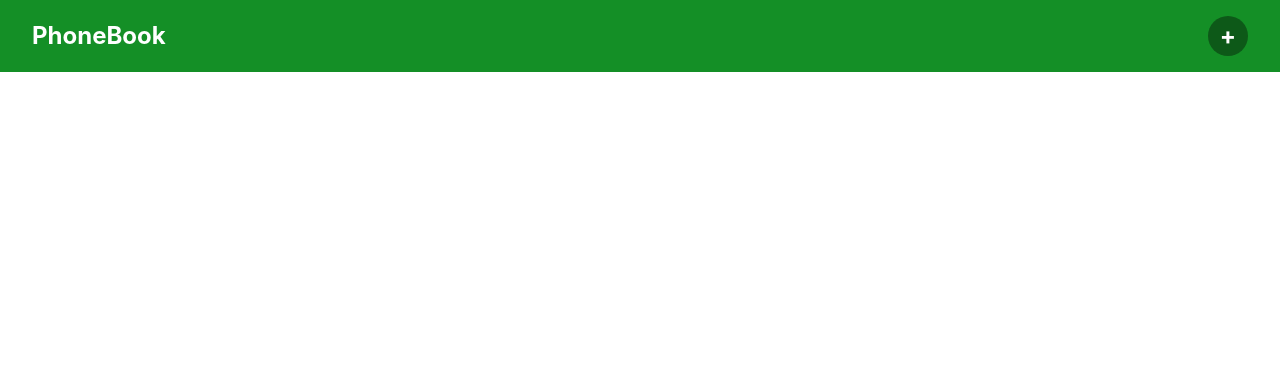
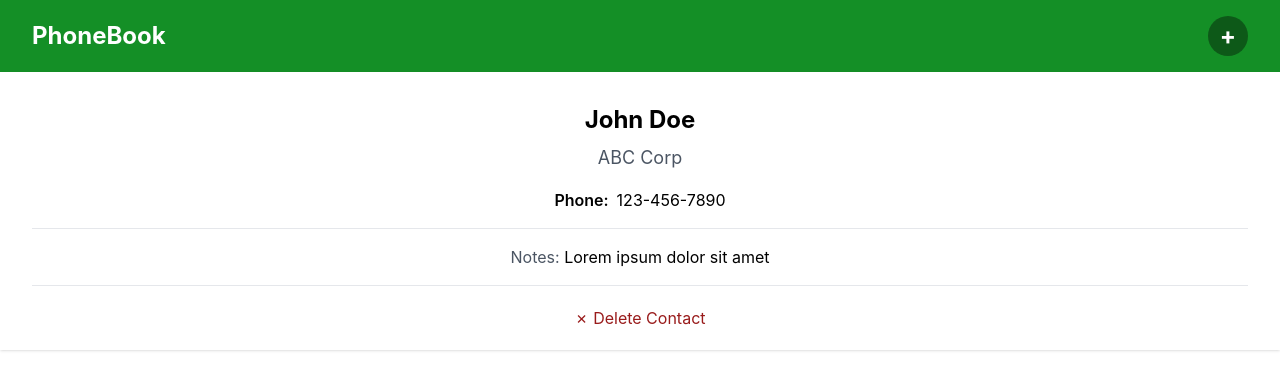
Before and after one commit to aaa2002/React-Phonebook, a React (Create React App) app: page /view/1 in a window 1280 px wide. Before the commit this address had no page. Shown: the top 390 px of the page. Built offline with nearby package versions, Linux system fonts and the light colour scheme.

Commit message:
Commit #3 - View person & Delete Operation

```diff
--- a/src/App.tsx
+++ b/src/App.tsx
@@ -3,10 +3,10 @@ import logo from "./logo.svg";
 import "./styles.css";
 import { BrowserRouter as Router, Routes, Route, Link } from "react-router-dom";
 
-
 import PhonebookTable from "./components/PhonebookTable";
 import NavBar from "./components/NavBar";
 import AddPerson from "./components/AddPerson";
+import PersonView from "./components/PersonView";
 
 function App() {
   return (
@@ -16,6 +16,7 @@ function App() {
         <Routes>
           <Route path="/" element={<PhonebookTable />} />
           <Route path="/add" element={<AddPerson />} />
+          <Route path="/view/:id" element={<PersonView />} />
         </Routes>
       </Router>
     </div>
--- a/src/components/PersonView.tsx
+++ b/src/components/PersonView.tsx
@@ -1,9 +1,61 @@
-import React from 'react'
+import React from "react";
+import { useParams } from "react-router-dom";
+import mockData from "../data/mockData";
+import { useNavigate } from "react-router-dom";
 
 function PersonView() {
+  const navigate = useNavigate();
+  const { id } = useParams();
+  const currentId = parseInt(String(id), 10);
+  console.log(currentId);
+
+  const person = mockData.find((item) => item.id === currentId);
+
+  const handleDelete = () => {
+    const indexToDelete = mockData.findIndex((item) => item.id === currentId);
+    if (indexToDelete !== -1) {
+      mockData.splice(indexToDelete, 1);
+    }
+    navigate("/");
+  };
+
   return (
-    <div>PersonView</div>
-  )
+    <div className="px-8 pt-8 bg-white shadow">
+      {person ? (
+        <div className="flex flex-col items-center">
+          <h1 className="text-2xl font-bold mb-2">
+            {person ? person.firstName + " " + person.lastName : ""}
+          </h1>
+          <h2 className="text-lg text-gray-600 mb-4">
+            {person ? person.company : ""}
+          </h2>
+
+          <div className="flex align-center mb-4">
+            <h3 className="mr-2 font-semibold">Phone:</h3>
+            <h3>{person ? person.phoneNumber : ""}</h3>
+          </div>
+
+          <hr className="border-gray-200 w-full" />
+
+          <div className="flex flex-row">
+            <p className="text-md text-gray-600 my-4">Notes:&nbsp;</p>
+            <p className="mt-4">{person ? person.notes : ""}</p>
+          </div>
+
+          <hr className="border-gray-200 w-full" />
+
+          <button
+            className="inline-flex items-center my-5 cursor-pointer text-red-800 hover:text-red-500"
+            onClick={handleDelete}
+          >
+            &#10007; Delete Contact
+          </button>
+        </div>
+      ) : (
+        <p className="text-gray-500">No person found.</p>
+      )}
+    </div>
+  );
 }
 
-export default PersonView
+export default PersonView;
--- a/src/components/PhonebookTable.tsx
+++ b/src/components/PhonebookTable.tsx
@@ -1,5 +1,6 @@
 import React from "react";
 import mockData from "../data/mockData";
+import { BrowserRouter as Router, Routes, Route, Link } from "react-router-dom";
 
 function PhonebookTable() {
   return (
@@ -25,7 +26,9 @@ function PhonebookTable() {
           {mockData.map((contact: any) => (
             <tr key={contact.id}>
               <td className="px-6 py-4 whitespace-nowrap">
-                {contact.firstName} {contact.lastName}
+                <Link to={`/view/${contact.id}`} className="hover:text-dark hover:border-b border-primary">
+                  {contact.firstName} {contact.lastName}
+                </Link>
               </td>
               <td className="px-6 py-4 whitespace-nowrap">{contact.company}</td>
               <td className="px-6 py-4 whitespace-nowrap">
@@ -34,8 +37,6 @@ function PhonebookTable() {
               <td className="px-6 py-4 whitespace-nowrap">{contact.notes}</td>
             </tr>
           ))}
-
-
         </tbody>
       </table>
     </>
```
